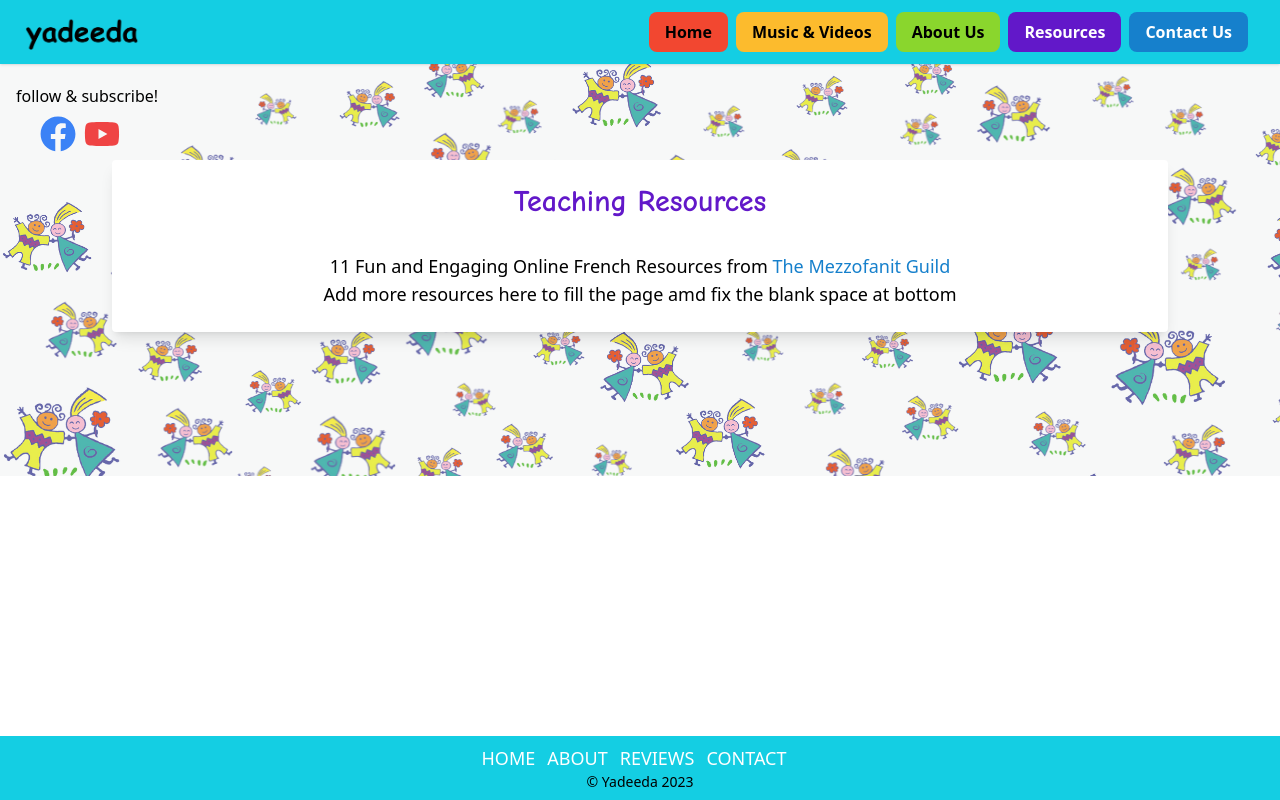
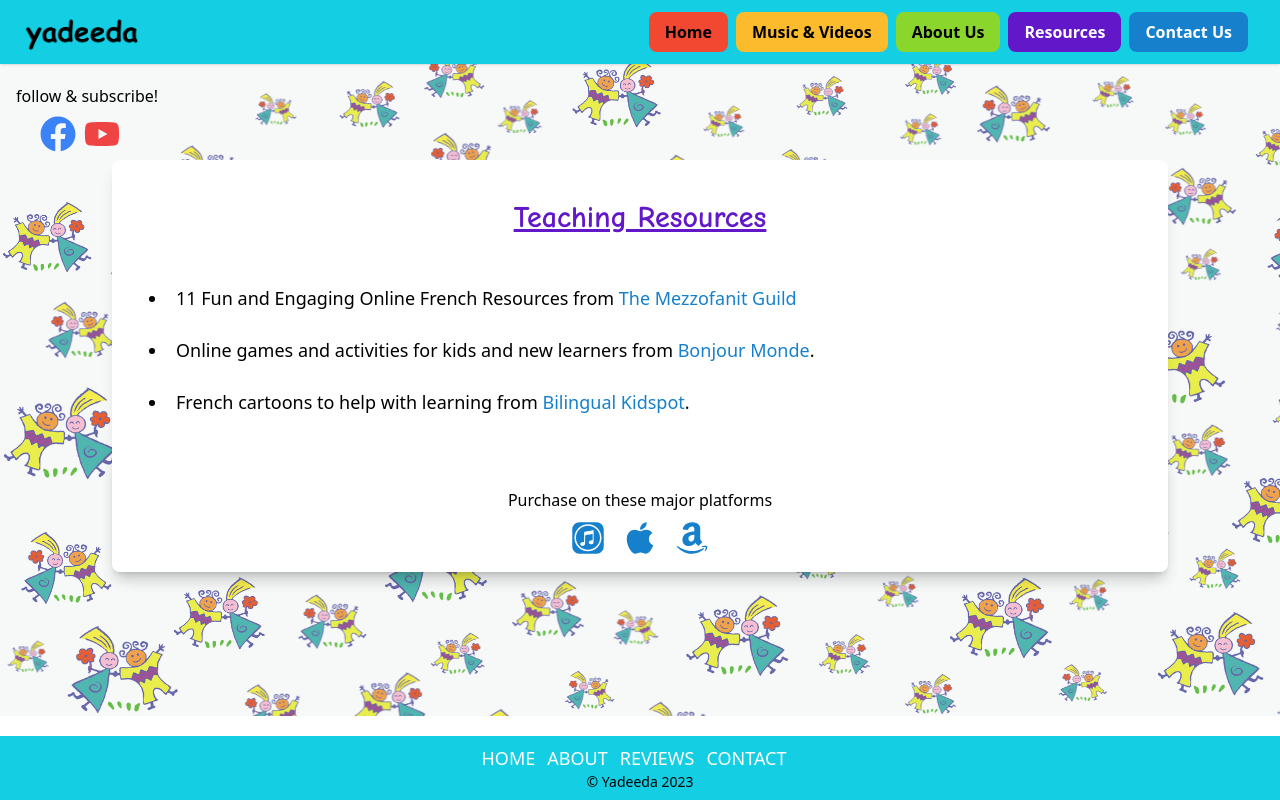
Before and after one commit to sjlelait/yadeeda, a React (Create React App) app: page /resources in a window 1280 px wide. Built offline with nearby package versions, Linux system fonts and the light colour scheme.

Commit message:
wip: edits resources page

```diff
--- a/src/pages/Resources.js
+++ b/src/pages/Resources.js
@@ -1,13 +1,18 @@
 import React from 'react';
+import PurchaseButtons from '../components/PurchaseButtons';
 
 const Resources = (props) => {
     return (
-        <div className="content bg-white rounded shadow-lg pb-6 m-8 md:m-20">
-            <h1 className="text-xl mt-20 md:mt-24 pt-6 md:text-xl lg:text-3xl font-bold font-homeP text-ydPurple">Teaching Resources</h1>
-            <ul className="mt-8 text-lg">
-                <li>11 Fun and Engaging Online French Resources from <a href="https://www.mezzoguild.com/kids-resources-to-learn-french/" className="text-ydBlue">The Mezzofanit Guild</a></li>
-                <li>Add more resources here to fill the page amd fix the blank space at bottom</li>
+        <div className="content bg-white rounded-lg shadow-lg md:m-20">
+            <h1 className="text-2xl mt-20 md:mt-24 pt-6 md:pt-10 lg:text-3xl font-bold font-homeP underline text-ydPurple">Teaching Resources</h1>
+            <ul className="mt-8 text-lg p-4 text-left list-disc ml-4 md:ml-10">
+                <li className="mb-6 pl-2">11 Fun and Engaging Online French Resources from <a href="https://www.mezzoguild.com/kids-resources-to-learn-french/" className="text-ydBlue">The Mezzofanit Guild</a></li>
+                <li className="mb-6 pl-2">Online games and activities for kids and new learners from <a href="https://www.hello-world.com/French/" className="text-ydBlue">Bonjour Monde</a>.</li>
+                <li className="mb-6 pl-2">French cartoons to help with learning from <a href="https://www.hello-world.com/French/" className="text-ydBlue">Bilingual Kidspot</a>.</li>
             </ul>
+            <div className="mt-auto">
+                <PurchaseButtons />
+            </div>
         </div>
     )
 }
```
